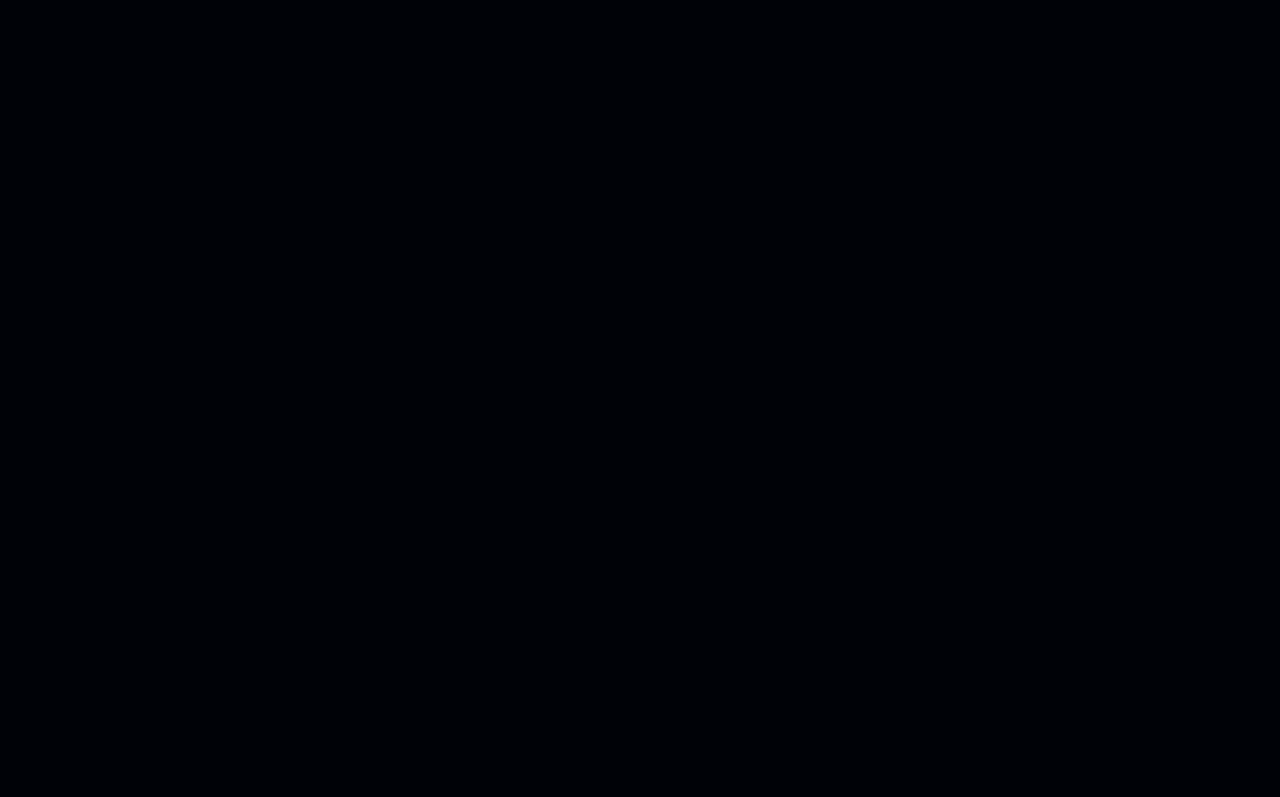
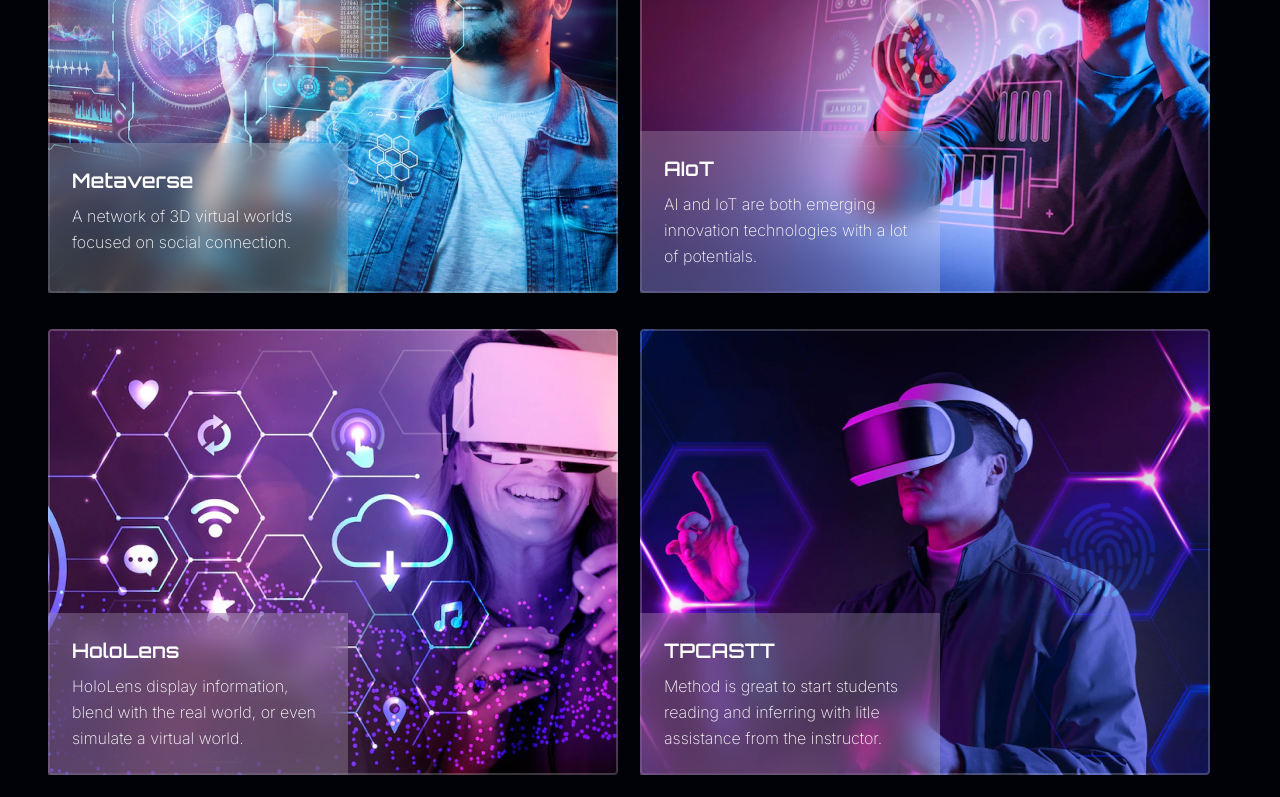
Before and after one commit to simicodes/Virtual-Reality-landingPage, a React (Create React App) app: page / in a window 1280 px wide. Shown: the part 2000-2797 px from the top of the page. Before the commit the page ends 1691 px from the top, so only its background shows below. Built offline with nearby package versions, Linux system fonts and the light colour scheme; the HTML template or start-up script is replaced by a standard one.

Commit message:
Headsets component updated

```diff
--- a/src/App.js
+++ b/src/App.js
@@ -6,6 +6,7 @@
 import NavMobile from "./components/NavMobile";
 import Experience from "./components/Experience";
 import Video from "./components/Video";
+import Headsets from "./components/Headsets";
 
 const App = () => {
   const [navMobile, setNavMobile] = useState(false);
@@ -23,6 +24,7 @@
       </div>
       <Experience />
       <Video />
+      <Headsets />
     </div>
   );
 };
--- a/src/components/Headsets.js
+++ b/src/components/Headsets.js
@@ -1,7 +1,75 @@
-import React from 'react';
+import React from "react";
+
+//import images
+import Headset1 from "../assets/img/headset-1.png";
+import Headset2 from "../assets/img/headset-2.png";
+import Headset3 from "../assets/img/headset-3.png";
+import Headset4 from "../assets/img/headset-4.png";
 
 const Headsets = () => {
-  return <div>Headsets</div>;
+  return (
+    <section className="py-12 lg:py-24">
+      <div className="container mx-auto">
+        {/* title */}
+        <h2 className="text-3xl font-bold mb-6">Mixed Reality Headsets</h2>
+        {/* grid */}
+        <div className="grid gap-y-4 lg:grid-cols-2 lg:gap-y-9">
+          {/* items */}
+          <div className="relative">
+            <img src={Headset1} alt="" />
+            <div
+              className="absolute bottom-0 bg-white/20 backdrop-blur-md
+            max-w-[300px] min-h-[150px] p-6"
+            >
+              <h4 className="font-semibold text-xl mb-2">Metaverse</h4>
+              <p className="">
+                A network of 3D virtual worlds focused on social connection.
+              </p>
+            </div>
+          </div>
+          {/* items */}
+          <div className="relative">
+            <img src={Headset2} alt="" />
+            <div
+              className="absolute bottom-0 bg-white/20 backdrop-blur-md
+            max-w-[300px] min-h-[150px] p-6"
+            >
+              <h4 className="font-semibold text-xl mb-2">AIoT</h4>
+              <p className="">
+                AI and IoT are both emerging innovation technologies with a lot of potentials.
+              </p>
+            </div>
+          </div>
+          {/* items */}
+          <div className="relative">
+            <img src={Headset3} alt="" />
+            <div
+              className="absolute bottom-0 bg-white/20 backdrop-blur-md
+            max-w-[300px] min-h-[150px] p-6"
+            >
+              <h4 className="font-semibold text-xl mb-2">HoloLens</h4>
+              <p className="">
+                HoloLens display information, blend with the real world, or even simulate a virtual world.
+              </p>
+            </div>
+          </div>
+          {/* items */}
+          <div className="relative">
+            <img src={Headset4} alt="" />
+            <div
+              className="absolute bottom-0 bg-white/20 backdrop-blur-md
+            max-w-[300px] min-h-[150px] p-6"
+            >
+              <h4 className="font-semibold text-xl mb-2">TPCASTT</h4>
+              <p className="">
+               Method is great to start students reading and inferring with litle assistance from the instructor.
+              </p>
+            </div>
+          </div>
+        </div>
+      </div>
+    </section>
+  );
 };
 
 export default Headsets;
```
